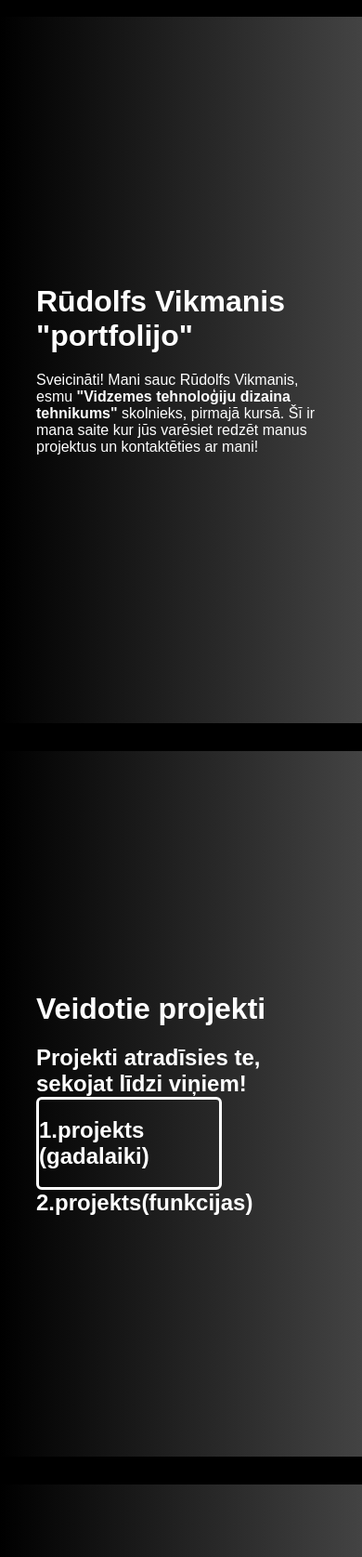
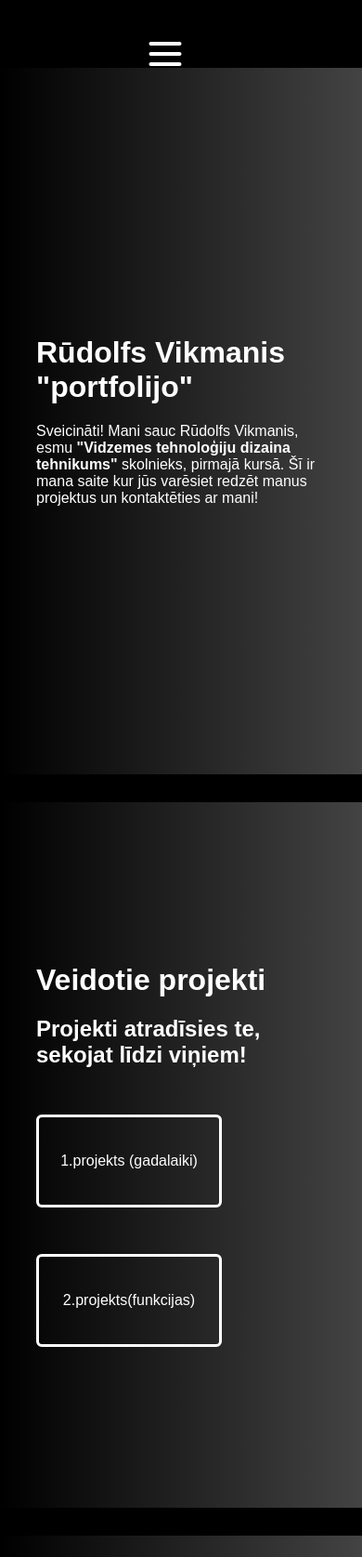
Before and after one commit to rudoxe/rudoxe.github.io, a plain HTML site: page index.html in a window 390 px wide. Shown: the part 322-1997 px from the top of the page at 93% size. Drawn offline with Linux system fonts and the light colour scheme.

Commit message:
Update index.html

```diff
--- a/index.html
+++ b/index.html
@@ -13,9 +13,19 @@
                  <div class="navigation_box">
                     <img class="image" src="https://logopond.com/logos/aa665d18cb535824d72e3477aa9cc76f.png" alt="">
                     <div class="navigation_box2">
-                        <a class="navigation_link" href="#darbi">Projekti   </a>
-                        <a class="navigation_link" href="#Kontakti">Kontakti </a>
+                        <a class="navigation_link navigation_link1" href="#darbi">Projekti   </a>
+                        <a class="navigation_link navigation_link1" href="#Kontakti">Kontakti </a>
                     </div>
+                    <div class="toggle_btn" id="toggle_btn">
+                        <div>
+                            <span class="line-1"></span>
+                            <span class="line-2"></span>
+                            <span class="line-3"></span>
+                        </div>
+                    </div>
+                <div class="dropdown_menu">
+                    <a class="navigation_link" href="#darbi">Projekti </a>
+                    <a class="navigation_link" href="#Kontakti">Kontakti </a>
                 </div>
             </div>
             <div id="#sakums" class="container2">
@@ -41,16 +51,20 @@
                 </h1>
 
                 <h2 class="text2">
-                Projekti atradīsies te, sekojat līdzi viņiem!
+                Projekti atradīsies te, sekojat līdzi viņiem!</h2>
+                <div class="abi_dabri">
                 <a href="gadalaiki.html" target="blank">
                 <article class="darbs" >
                     <p>1.projekts (gadalaiki)</p>
                 </article>
+                </a>
                 <a href="funkcijas.html" target="blank">
-                <article class="darbs1">
+                <article class="darbs">
                     <p>2.projekts(funkcijas)</p>
                 </article>
-                </h2>
+                </a>
+                </div>
+
             </div>
         </div>
         <div id="Kontakti" class="container2">
@@ -73,4 +87,13 @@
             </div>
         </div>
 </body>
+<script>
+    const toggleBtn = document.querySelector('.toggle_btn')
+    const dropDownMenu = document.querySelector('.dropdown_menu')
+    toggleBtn.onclick =function(){
+            dropDownMenu.classList.toggle('open');
+            const isOpen = dropDownMenu.classList.contains('open');
+            toggleBtn.classList.toggle("openmenu");
+    }
+</script>
 </html>
```
